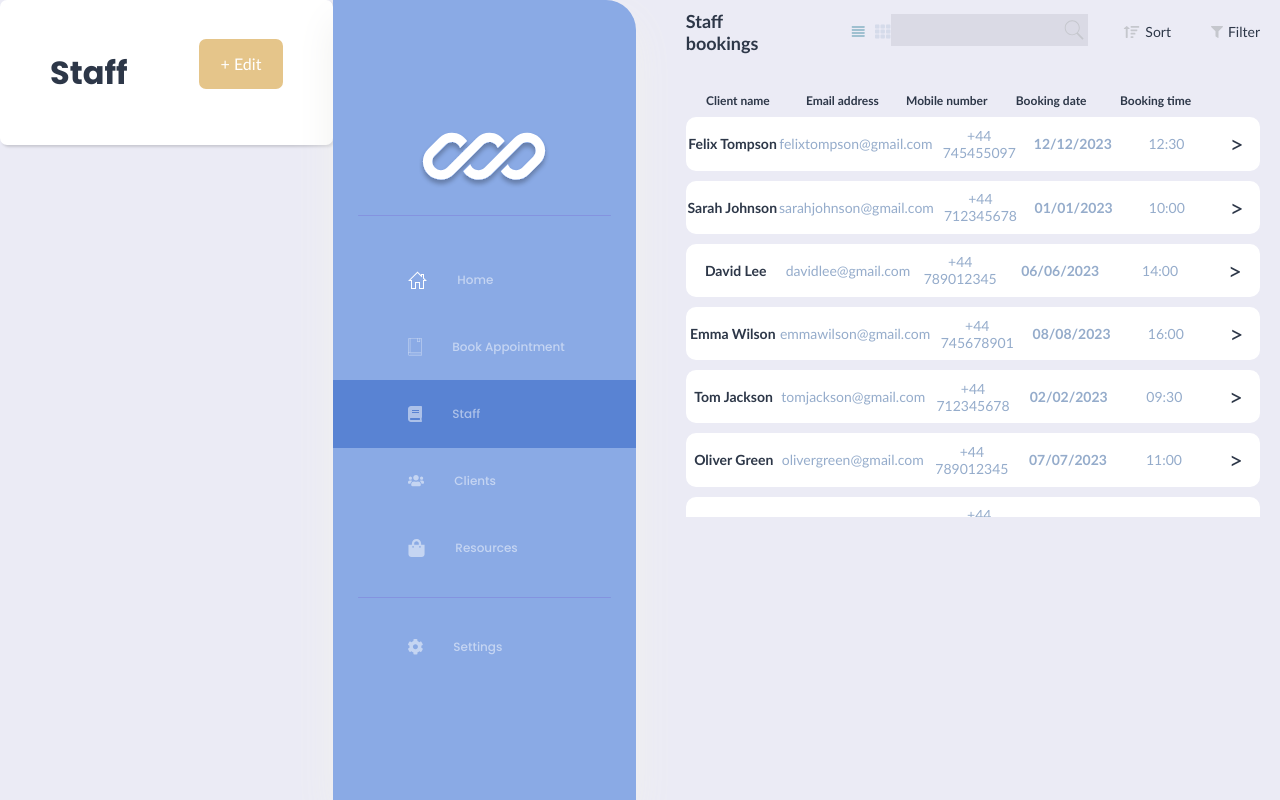
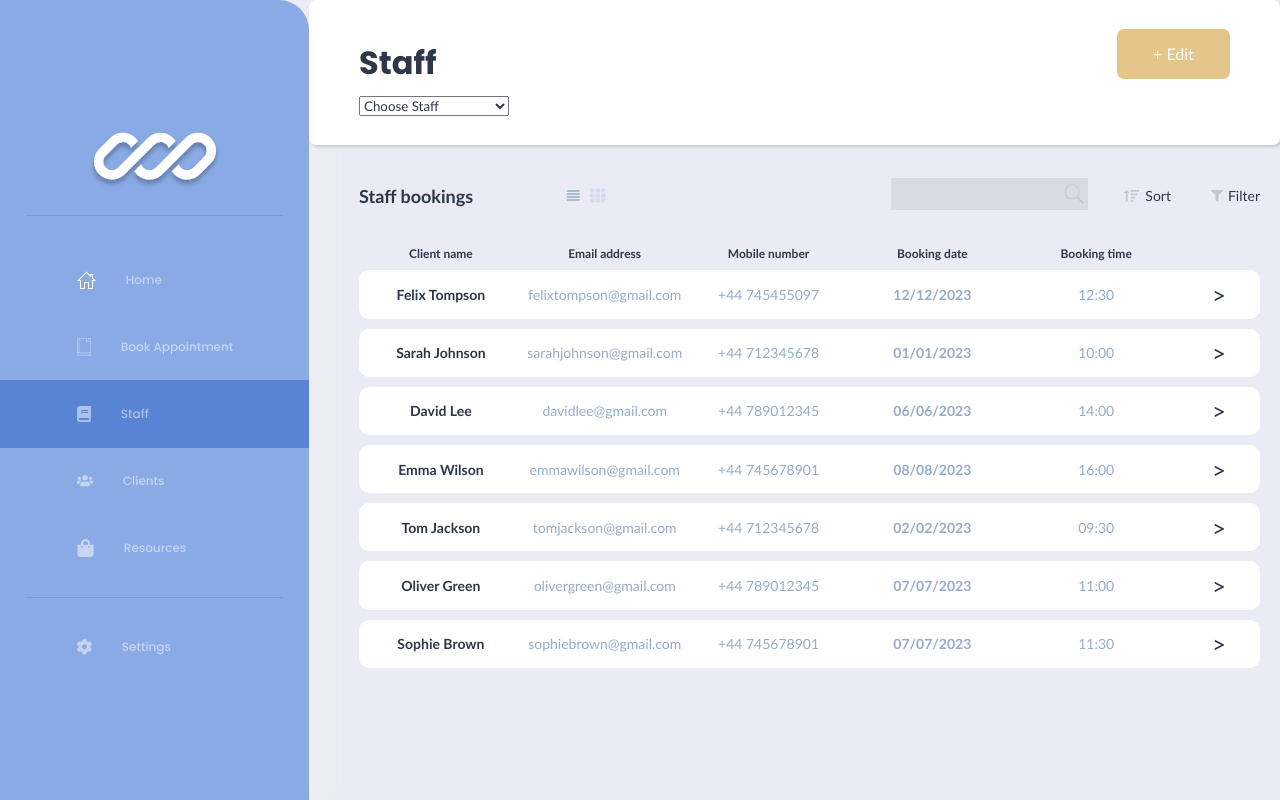
Before and after one commit to nology-tech/Tahiti-Client-Project, a React (Create React App) app: page /staff in a window 1280 px wide. Built offline with nearby package versions, Linux system fonts and the light colour scheme.

Commit message:
all layouts working on desktop versions

```diff
--- a/src/components/TopNav/TopNav.scss
+++ b/src/components/TopNav/TopNav.scss
@@ -30,6 +30,6 @@
   }
 
   &__dropdown {
-    margin-left: 90px;
+    max-width: 150px;
   }
 }
--- a/src/pages/Clients/Clients.jsx
+++ b/src/pages/Clients/Clients.jsx
@@ -31,8 +31,9 @@ const Clients = () => {
         })}
       </div>
       <div className="clients-container__page">
+        <SideNav />
         <TopNav heading="Clients" buttonTitle="+ Create" showButton={true} />
-        <SideNav />
+
         <div className="clients-container__page--rightside">
           <Table
             title={"Clients List"}
--- a/src/pages/Clients/Clients.scss
+++ b/src/pages/Clients/Clients.scss
@@ -9,7 +9,9 @@
   }
 
   &__page {
-    display: flex;
+    display: grid;
+    grid-template-columns: 309px 1fr;
+    grid-template-rows: 145px 1fr;
 
     &--rightside {
       width: 100%;
--- a/src/pages/Staff/Staff.jsx
+++ b/src/pages/Staff/Staff.jsx
@@ -34,9 +34,13 @@ const Staff = () => {
         })}
       </div>
       <div className="staff-page__page">
-        <TopNav heading="Staff" buttonTitle="+ Edit" showButton={true} />
-
         <SideNav />
+        <TopNav
+          heading="Staff"
+          buttonTitle="+ Edit"
+          showButton={true}
+          showDropdown={true}
+        />
         <div className="staff-page__page--rightside">
           <Table
             title={"Staff bookings"}
--- a/src/pages/Staff/Staff.scss
+++ b/src/pages/Staff/Staff.scss
@@ -5,10 +5,13 @@
     display: none;
   }
   &__page {
-    display: flex;
+    display: grid;
+    grid-template-columns: 309px 1fr;
+    grid-template-rows: 145px 1fr;
 
     &--rightside {
       width: 100%;
+      margin-top: 30px;
     }
   }
 
```
